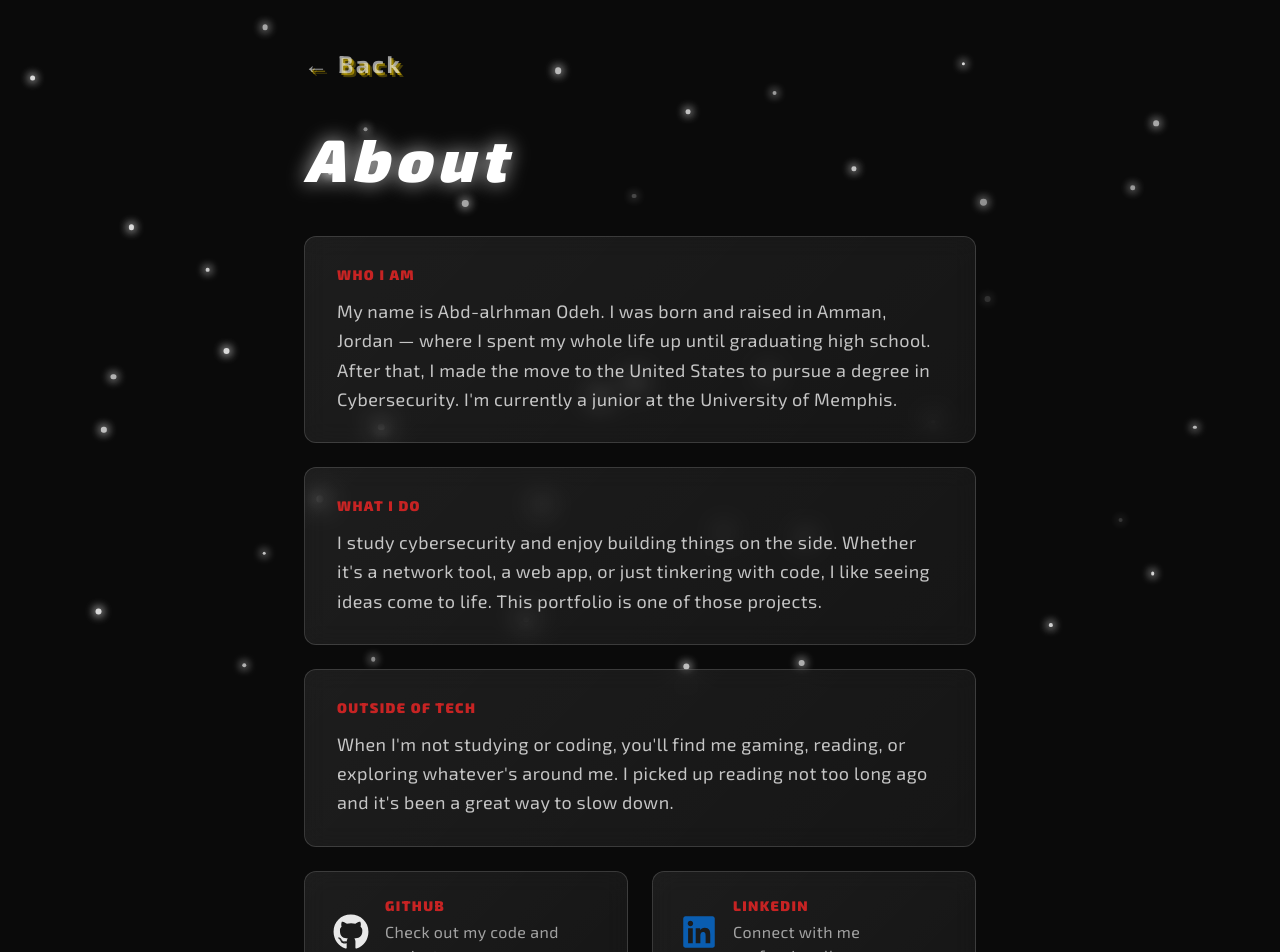
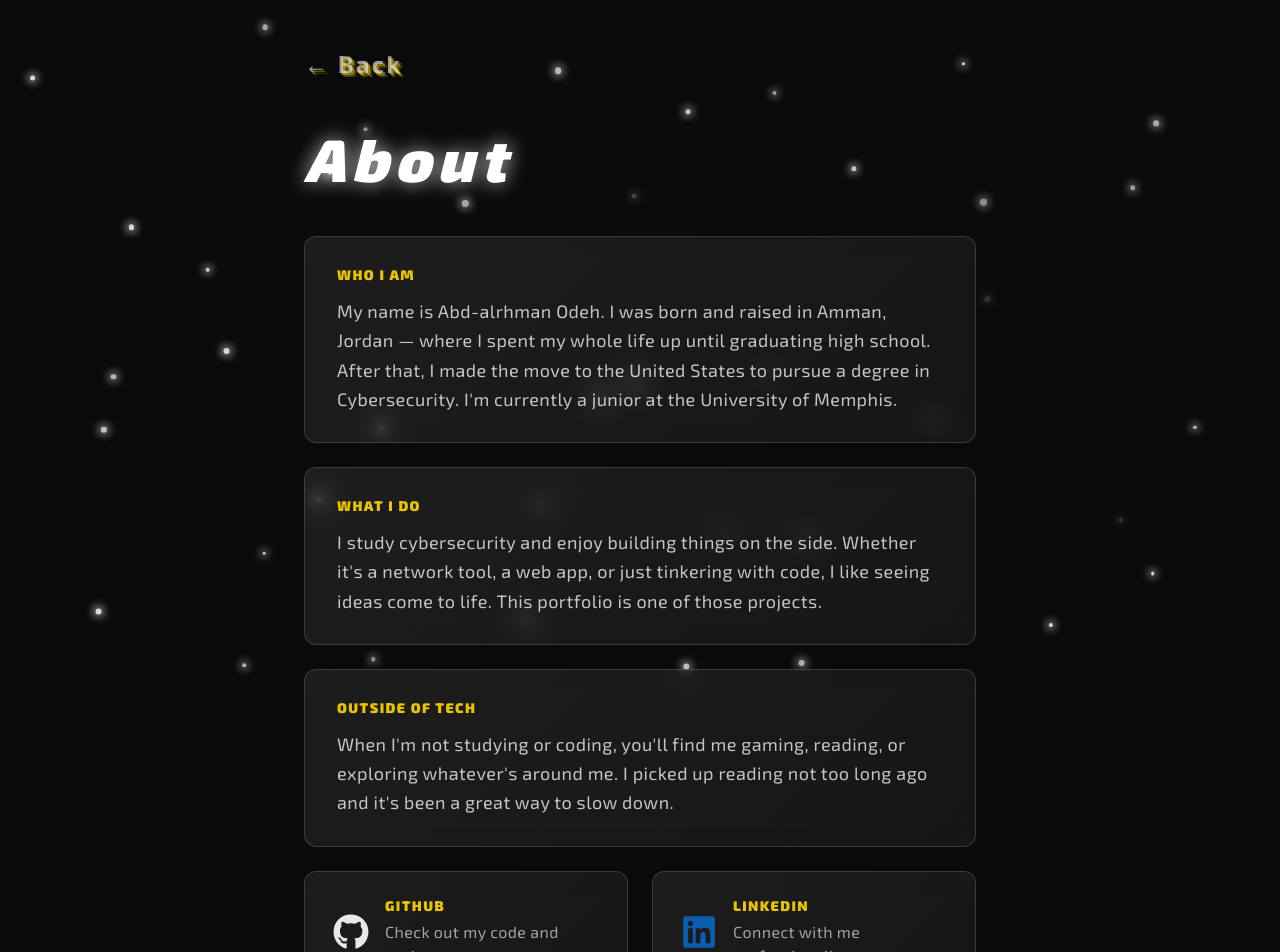
Before and after one commit to NOKIA05/E-Portfolio, a React (Vite) app in the folder frontend/: page /about in a window 1280 px wide. Shown: the top 952 px of the page. Built offline with nearby package versions, Linux system fonts and the light colour scheme.

Commit message:
Change red category labels to gold in About and Skills

```diff
--- a/frontend/src/pages/About.jsx
+++ b/frontend/src/pages/About.jsx
@@ -77,7 +77,7 @@ function About() {
                                 >
                                     <p
                                         className="text-sm font-black tracking-widest mb-3"
-                                        style={{ color: 'rgba(220,38,38,0.9)' }}
+                                        style={{ color: 'rgba(255,215,0,0.9)' }}
                                     >
                                         {section.label}
                                     </p>
@@ -118,7 +118,7 @@ function About() {
                                 >
                                     <FaGithub size={36} style={{ color: 'rgba(255,255,255,0.9)', flexShrink: 0 }} />
                                     <div>
-                                        <p className="text-sm font-black tracking-widest mb-1" style={{ color: 'rgba(220,38,38,0.9)' }}>GITHUB</p>
+                                        <p className="text-sm font-black tracking-widest mb-1" style={{ color: 'rgba(255,215,0,0.9)' }}>GITHUB</p>
                                         <p className="text-base tracking-wide" style={{ color: 'rgba(255,255,255,0.6)' }}>Check out my code and projects</p>
                                     </div>
                                 </motion.a>
@@ -148,7 +148,7 @@ function About() {
                                 >
                                     <FaLinkedin size={36} style={{ color: 'rgba(10,102,194,0.9)', flexShrink: 0 }} />
                                     <div>
-                                        <p className="text-sm font-black tracking-widest mb-1" style={{ color: 'rgba(220,38,38,0.9)' }}>LINKEDIN</p>
+                                        <p className="text-sm font-black tracking-widest mb-1" style={{ color: 'rgba(255,215,0,0.9)' }}>LINKEDIN</p>
                                         <p className="text-base tracking-wide" style={{ color: 'rgba(255,255,255,0.6)' }}>Connect with me professionally</p>
                                     </div>
                                 </motion.a>
--- a/frontend/src/pages/Skills.jsx
+++ b/frontend/src/pages/Skills.jsx
@@ -85,7 +85,7 @@ function Skills() {
                                     {/* Category label in red */}
                                     <p
                                         className="text-sm font-black tracking-widest mb-4"
-                                        style={{ color: 'rgba(220,38,38,0.9)' }}
+                                        style={{ color: 'rgba(255,215,0,0.9)' }}
                                     >
                                         {group.label}
                                     </p>
```
